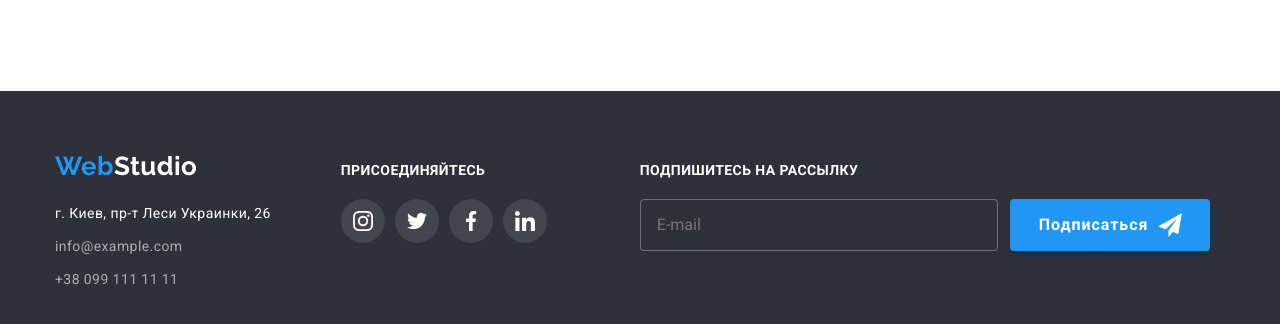
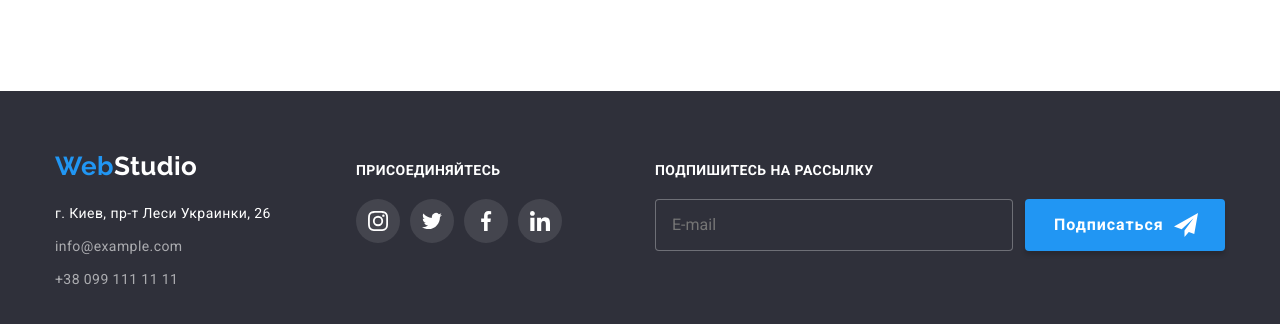
Before and after one commit to Yana-Filippova/goit-markup-hw-06, a plain HTML site: page index.html in a window 1280 px wide. Shown: the part 2586-2910 px from the top of the page. Drawn offline with nearby package versions, Linux system fonts and the light colour scheme.

Commit message:
Extra indent fixed

```diff
--- a/css/styles.css
+++ b/css/styles.css
@@ -36,7 +36,7 @@ body {
   margin: 0 auto;
   width: 1200px;
   padding: 0 15px;
-  /* outline: 2px solid tomato; used for checking */
+  /* outline: 2px solid tomato; used for checking*/
 }
 ul {
   font-style: normal;
@@ -589,13 +589,16 @@ img {
   background-color: var(--sec-bg-color);
 }
 /* Logo */
+.contacts-container {
+  width: 231px;
+  margin-right: 70px;
+}
 .footer-studio {
   margin-top: 0;
   margin-bottom: 20px;
   color: var(--main-white-color);
 }
 .footer .address {
-  margin-right: 70px;
   margin-top: 0;
   margin-bottom: 9px;
   color: var(--main-white-color);
@@ -653,7 +656,9 @@ img {
   fill: currentColor;
 }
 
-/* new */
+.subscribe-container {
+  width: 570px;
+}
 .subscribe-label {
   margin-right: 12px;
 }
@@ -682,7 +687,7 @@ img {
   padding-top: 10px;
   padding-bottom: 10px;
   padding-left: 29px;
-  padding-right: 0px;
+  padding-right: 13px;
 
   background-color: var(--accent-color);
   color: var(--main-white-color);
--- a/index.html
+++ b/index.html
@@ -360,7 +360,7 @@
     <!-- Page footer-->
     <footer class="footer">
         <div class="container">
-            <div>
+            <div class="contacts-container">
             <a href="/"><span class="logo">Web</span><span class="logo footer-studio">Studio</span></a>
             <address>
             <p class="address"> г. Киев, пр-т Леси Украинки, 26 </p>
```
Also changed, not shown: portfolio.html (+1 -1 lines).
